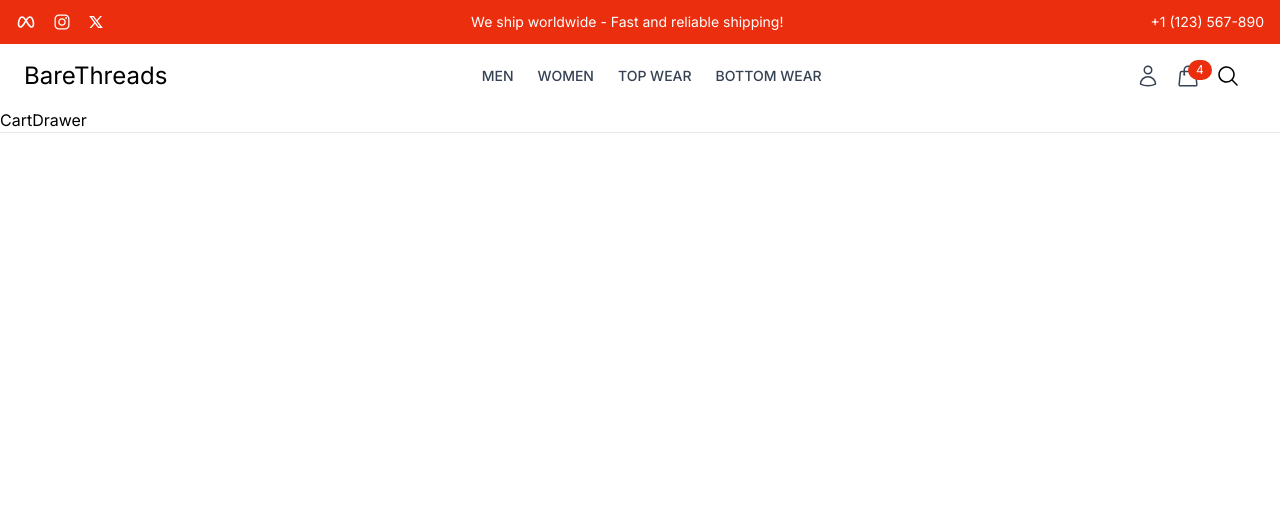
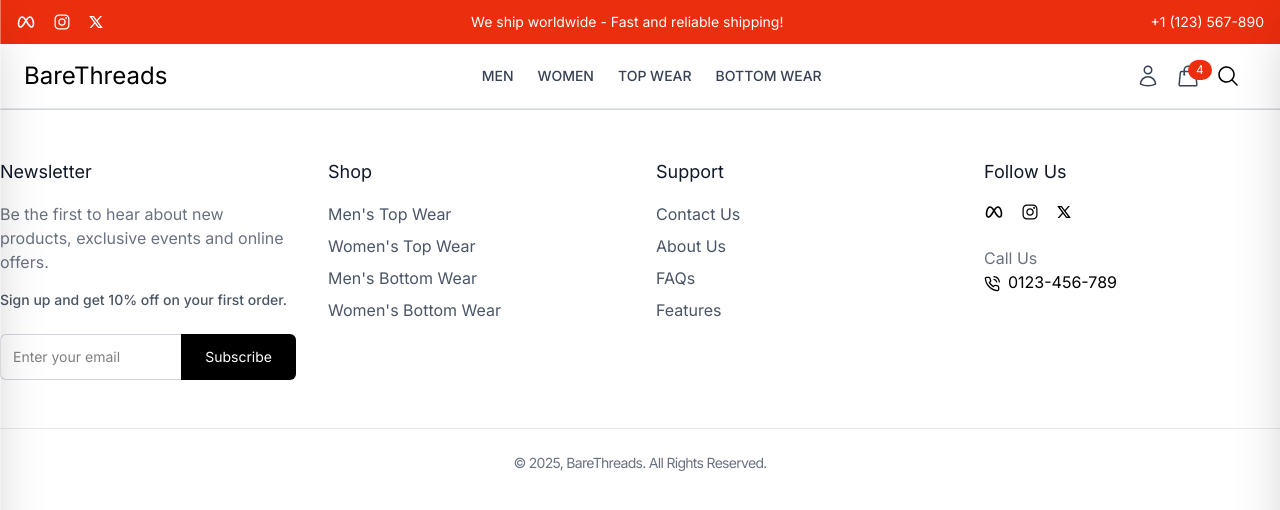
Before and after one commit to ayushanand89/BareThreads, a React (Vite) app in the folder frontend/: page / in a window 1280 px wide. Shown: the top 510 px of the page. Built offline with nearby package versions, Linux system fonts and the light colour scheme; a web font is replaced by a local one.

Commit message:
implement CartDrawer, CartContent and Footer components

```diff
--- /dev/null
+++ b/frontend/src/components/Cart/CartContent.jsx
@@ -0,0 +1,80 @@
+import React from 'react'
+import { RiDeleteBin3Line } from 'react-icons/ri';
+
+const CartContent = () => {
+    const cartProducts = [
+      {
+        productId: 1,
+        name: "T-shirt",
+        size: "M",
+        color: "Red",
+        quantity: 1,
+        price: 15,
+        image: "https://picsum.photos/200?random=1",
+      },
+      {
+        productId: 1,
+        name: "Jacket",
+        size: "M",
+        color: "Tan",
+        quantity: 1,
+        price: 42,
+        image: "https://picsum.photos/200?random=2",
+      },
+      {
+        productId: 2,
+        name: "Jeans",
+        size: "L",
+        color: "Blue",
+        quantity: 1,
+        price: 25,
+        image: "https://picsum.photos/200?random=3",
+      },
+    ];
+
+
+
+  return (
+    <div>
+      {cartProducts.map((product, index) => (
+        <div
+          key={index}
+          className="flex items-start justify-between py-4 border-b border-gray-300"
+        >
+          <div className='flex items-start'>
+            <img
+              src={product.image}
+              alt={product.name}
+              className="w-20 h-24 object-cover mr-4 rounded"
+            />
+
+            <div>
+              <h3>{product.name}</h3>
+              <p className="text-sm text-gray-500">
+                size: {product.size} | color: {product.color}
+              </p>
+              <div className="flex items-center mt-2">
+                <button className="border rounded px-2 py-1 text-xl font-medium">
+                  -
+                </button>
+                <span className="mx-4 ">{product.quantity}</span>
+                <button className="border rounded px-2 py-1 text-xl font-medium">
+                  +
+                </button>
+              </div>
+            </div>
+          </div>
+
+          <div>
+            <p>$ {product.price.toLocaleString()}</p>
+            <button>
+                <RiDeleteBin3Line className='h-6 w-6 mt-2 text-red-600'/>
+            </button>
+          </div>
+        </div>
+      ))}
+    </div>
+  );
+}
+
+export default CartContent
--- /dev/null
+++ b/frontend/src/components/Common/Footer.jsx
@@ -0,0 +1,137 @@
+import { IoLogoInstagram } from "react-icons/io";
+import { RiTwitterXLine } from "react-icons/ri";
+import { TbBrandMeta } from "react-icons/tb";
+import { FiPhoneCall } from "react-icons/fi";
+import { Link } from "react-router";
+
+const Footer = () => {
+  return (
+    <footer className="border-t border-gray-300 py-12">
+      <div className="container mx-auto grid grid-cols-1 md:grid-cols-4 gap-8 px-4 lg:px-0">
+        <div>
+          <h3 className="text-lg text-gray-900 mb-4">Newsletter</h3>
+          <p className="text-gray-500 mb-4">
+            Be the first to hear about new products, exclusive events and online
+            offers.
+          </p>
+          <p className="font-medium text-sm text-gray-600 mb-6">
+            Sign up and get 10% off on your first order.
+          </p>
+
+          {/* Newsletter form */}
+          <form className="flex">
+            <input
+              type="email"
+              placeholder="Enter your email"
+              className="p-3 w-full text-sm border-t border-l border-b border-gray-300 rounded-l-md focus:outline-none focus:right-2 focus:ring-gray-500 transition-all"
+              required
+            />
+            <button
+              type="submit"
+              className="bg-black text-white px-6 py-3 text-sm rounded-r-md hover:bg-gray-800"
+            >
+              Subscribe
+            </button>
+          </form>
+        </div>
+
+        {/* Shop Links */}
+        <div>
+          <h3 className="text-lg text-gray-900 mb-4">Shop</h3>
+          <ul className="space-y-2 text-gray-600">
+            <li>
+              <Link to="#" className="hover:text-[#ea2e0e] transition-colors">
+                Men's Top Wear
+              </Link>
+            </li>
+            <li>
+              <Link to="#" className="hover:text-[#ea2e0e] transition-colors">
+                Women's Top Wear
+              </Link>
+            </li>
+            <li>
+              <Link to="#" className="hover:text-[#ea2e0e] transition-colors">
+                Men's Bottom Wear
+              </Link>
+            </li>
+            <li>
+              <Link to="#" className="hover:text-[#ea2e0e] transition-colors">
+                Women's Bottom Wear
+              </Link>
+            </li>
+          </ul>
+        </div>
+
+        {/* Support Links */}
+        <div>
+          <h3 className="text-lg text-gray-900 mb-4">Support</h3>
+          <ul className="space-y-2 text-gray-600">
+            <li>
+              <Link to="#" className="hover:text-[#ea2e0e] transition-colors">
+                Contact Us
+              </Link>
+            </li>
+            <li>
+              <Link to="#" className="hover:text-[#ea2e0e] transition-colors">
+                About Us
+              </Link>
+            </li>
+            <li>
+              <Link to="#" className="hover:text-[#ea2e0e] transition-colors">
+                FAQs
+              </Link>
+            </li>
+            <li>
+              <Link to="#" className="hover:text-[#ea2e0e] transition-colors">
+                Features
+              </Link>
+            </li>
+          </ul>
+        </div>
+
+        {/* Follow Us */}
+        <div>
+          <h3 className="text-lg text-gray-900 mb-4">Follow Us</h3>
+          <div className="flex items-center space-x-4 mb-6">
+            <a
+              href="https://www.facebook.com"
+              target="_blank"
+              rel="noopener noreferrer"
+              className="hover:text-gray-300"
+            >
+              <TbBrandMeta className="h-5 w-5" />
+            </a>
+            <a
+              href="https://www.facebook.com"
+              target="_blank"
+              rel="noopener noreferrer"
+              className="hover:text-gray-300"
+            >
+              <IoLogoInstagram className="h-5 w-5" />
+            </a>
+            <a
+              href="https://www.facebook.com"
+              target="_blank"
+              rel="noopener noreferrer"
+              className="hover:text-gray-300"
+            >
+              <RiTwitterXLine className="h-4 w-4" />
+            </a>
+          </div>
+          <p className="text-gray-500">Call Us</p>
+          <p>
+            <FiPhoneCall className="inline-block mr-2" />
+            0123-456-789
+          </p>
+        </div>
+      </div>
+
+      {/* Footer Bottom */}
+      <div className="container mx-auto mt-12 px-4 lg:px-0 border-t border-gray-200 pt-6">
+        <p className="text-gray-500 text-sm tracking-tighter text-center">© 2025, BareThreads. All Rights Reserved.</p>
+      </div>
+    </footer>
+  );
+};
+
+export default Footer;
--- a/frontend/src/components/Common/Navbar.jsx
+++ b/frontend/src/components/Common/Navbar.jsx
@@ -6,8 +6,21 @@
 import { Link } from "react-router";
 import SearchBar from "./SearchBar";
 import CartDrawer from "../Layout/CartDrawer";
+import { useState } from "react";
+import { IoMdClose } from "react-icons/io";
 
 const Navbar = () => {
+  const [drawerOpen, setDrawerOpen] = useState(false);
+  const [navDrawerOpen, setNavDrawerOpen] = useState(false);
+
+  const toggleNavDrawer = () => {
+    setNavDrawerOpen(!navDrawerOpen);
+  };
+
+  const toggleCartDrawer = () => {
+    setDrawerOpen(!drawerOpen);
+  };
+
   return (
     <>
       <nav className="container mx-auto flex items-center justify-between py-4 px-6">
@@ -52,7 +65,10 @@
             <HiOutlineUser className="h-6 w-6 text-gray-700" />
           </Link>
 
-          <button className="relative hover:text-black">
+          <button
+            onClick={toggleCartDrawer}
+            className="relative hover:text-black"
+          >
             <HiOutlineShoppingBag className="h-6 w-6 text-gray-700" />
             <span className="absolute -top-1 bg-[#ea2e0e] text-white text-xs rounded-full px-2 py-0.5">
               4
@@ -61,16 +77,64 @@
 
           {/* Search */}
           <div className="overflow-hidden">
-            <SearchBar/>
+            <SearchBar />
           </div>
 
-          <button className="md:hidden">
+          <button onClick={toggleNavDrawer} className="md:hidden">
             <HiBars3BottomRight className="h-6 w-6 text-gray-700" />
           </button>
         </div>
       </nav>
 
-      <CartDrawer/>
+      <CartDrawer drawerOpen={drawerOpen} toggleCartDrawer={toggleCartDrawer} />
+
+      {/* Mobile Navigation */}
+      <div
+        className={`fixed top-0 left-0 w-3/4 sm:w-1/2 md:w-1/3 h-full bg-white shadow-2xl transform transition-transform duration-300 z-50 ${
+          navDrawerOpen ? "translate-x-0" : "-translate-x-full"
+        }`}
+      >
+        <div className="flex justify-end p-4">
+          <button onClick={toggleNavDrawer}>
+            <IoMdClose className="h-6 w-6 text-gray-600" />
+          </button>
+        </div>
+
+        <div className="p-4">
+          <h2 className="text-xl font-semibold mb-4">Menu</h2>
+
+          <nav className="space-y-4">
+            <Link
+              to="#"
+              onClick={toggleNavDrawer}
+              className="block text-gray-600 hover:text-black"
+            >
+              Men
+            </Link>
+            <Link
+              to="#"
+              onClick={toggleNavDrawer}
+              className="block text-gray-600 hover:text-black"
+            >
+              Women
+            </Link>
+            <Link
+              to="#"
+              onClick={toggleNavDrawer}
+              className="block text-gray-600 hover:text-black"
+            >
+              Top Wear
+            </Link>
+            <Link
+              to="#"
+              onClick={toggleNavDrawer}
+              className="block text-gray-600 hover:text-black"
+            >
+              Bottom Wear
+            </Link>
+          </nav>
+        </div>
+      </div>
     </>
   );
 };
--- a/frontend/src/components/Layout/CartDrawer.jsx
+++ b/frontend/src/components/Layout/CartDrawer.jsx
@@ -1,9 +1,40 @@
-import React from 'react'
+import { useState } from "react";
+import { IoMdClose } from "react-icons/io";
+import CartContent from "../Cart/CartContent";
 
-const CartDrawer = () => {
+const CartDrawer = ({ drawerOpen, toggleCartDrawer }) => {
   return (
-    <div>CartDrawer</div>
-  )
-}
+    <div
+      className={`fixed top-0 right-0 w-3/4 sm:w-1/2 md:w-[28rem] h-full bg-white shadow-2xl transform transition-transform duration-300 flex flex-col z-50 ${
+        drawerOpen ? "translate-x-0" : "translate-x-full"
+      }`}
+    >
+      {/* Close Button */}
+      <div className="flex justify-end p-4">
+        <button onClick={toggleCartDrawer}>
+          <IoMdClose className="h-6 w-6 text-gray-600" />
+        </button>
+      </div>
 
-export default CartDrawer
+      {/* Cart contents with scrollable area  */}
+      <div className="flex-grow p-4 overflow-y-auto">
+        <h2 className="text-xl font-semibold mb-4">Your Cart</h2>
+
+        {/* Component for Card Contents */}
+        <CartContent />
+      </div>
+
+      {/* Checkout Button fixed at the bottom */}
+      <div className="p-4 bg-white sticky bottom-0">
+        <button className="w-full bg-black text-white py-3 rounded-lg font-semibold hover:bg-gray-800 transition">
+          Checkout
+        </button>
+        <p className="text-sm tracking-tighter text-gray-500 mt-2">
+          Shipping, taxes and discount codes calculated at Checkout.
+        </p>
+      </div>
+    </div>
+  );
+};
+
+export default CartDrawer;
--- a/frontend/src/components/Layout/UserLayout.jsx
+++ b/frontend/src/components/Layout/UserLayout.jsx
@@ -1,13 +1,17 @@
 import React from 'react'
 import Header from '../Common/Header'
+import Footer from '../Common/Footer'
 
 const UserLayout = () => {
   return (
     <>
         {/* Header */}
         <Header/>
+
         {/* Main Content */}
+
         {/* Footer */}
+        <Footer/>
     </>
   )
 }
```
